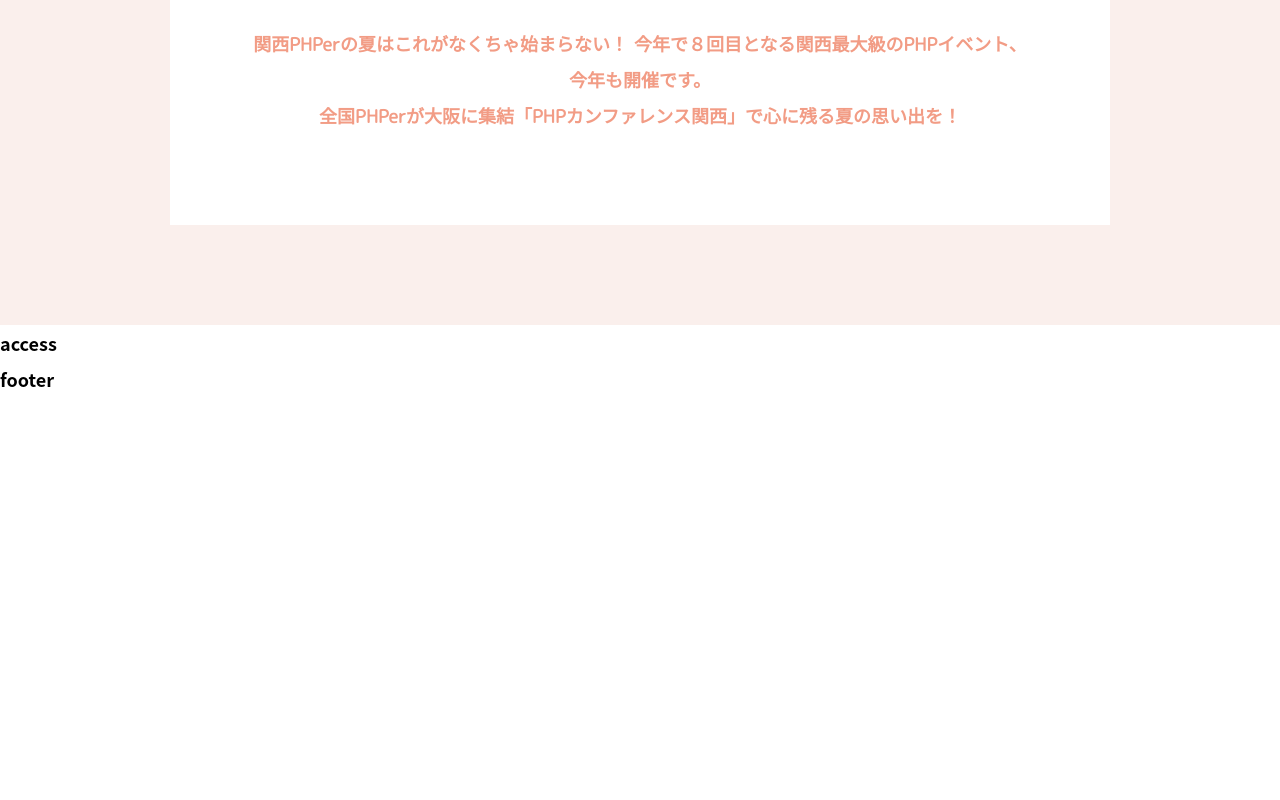
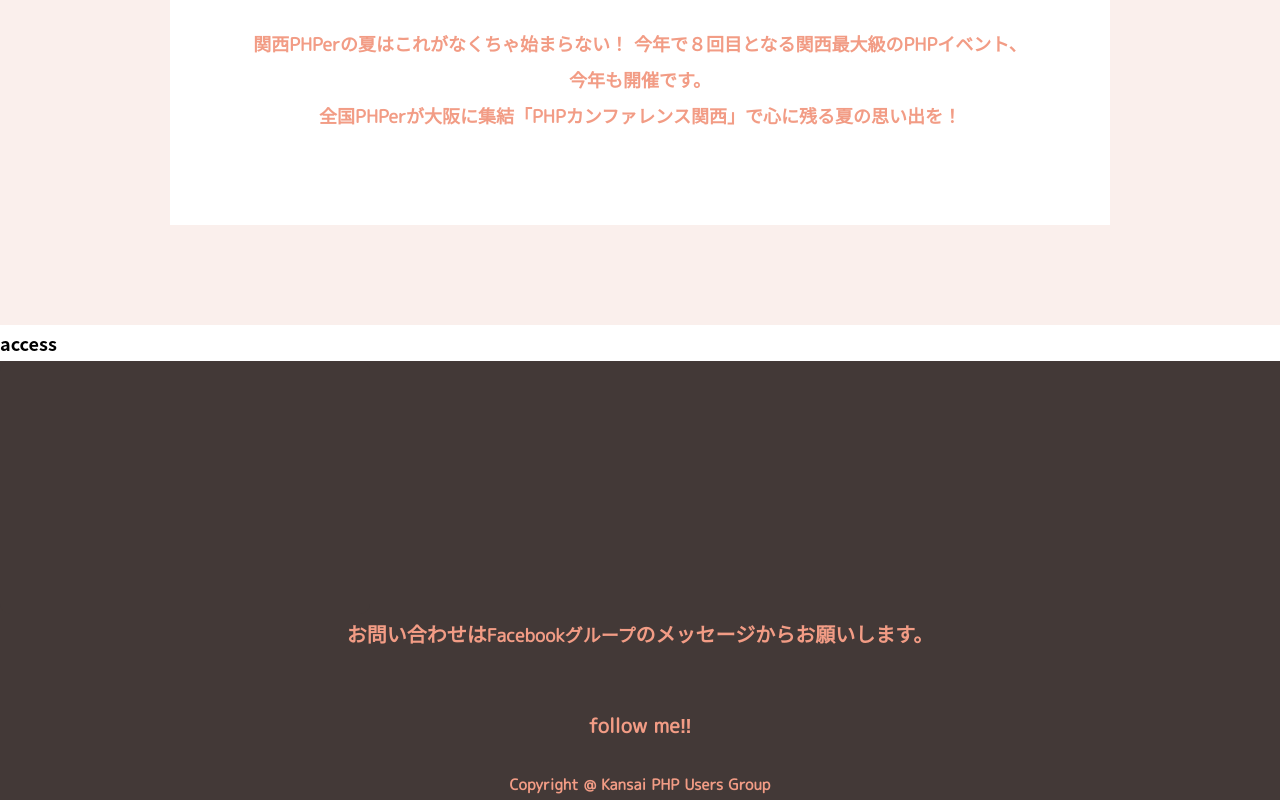
Before and after one commit to php-jp/phpcon2020-kansai, a Nuxt app: page /teaser in a window 1280 px wide. Shown: the part 526-1326 px from the top of the page. Before the commit the page ends 923 px from the top, so only its background shows below. Built offline with nearby package versions, Linux system fonts and the light colour scheme.

Commit message:
フッターのコーディング

```diff
--- a/components/Footer.vue
+++ b/components/Footer.vue
@@ -1,5 +1,18 @@
 <template>
-    <h1>footer</h1>
+<div class="p-footer">
+    <div class="square"></div>
+        <div class="p-footer_intro">
+          <div class="p-footer_secHeading">
+            お問い合わせは<a>Facebookグループ</a>のメッセージからお願いします。
+          </div>
+          <div class="p-footer_read">
+            follow me‼︎
+          </div>
+          <p class="p-footer_copyright">
+            Copyright @ Kansai PHP Users Group
+          </p>
+        </div>
+     </div>
 </template>
 
 <script>
@@ -7,5 +20,56 @@
 </script>
 
 <style lang="scss" scoped>
+@import "~/assets/scss/common.scss";
+
+.square {
+padding: 0px 100px 253px 100px;
+   width: 120px;
+   height: 55px;
+   background: #433937;
+   border-radius: 10px 10px 10px 10px;
+   @include desktop {
+    width: 370px;
+   height: 86px;
+        }
+}
+
+.p-footer {
+    background-color: #433937;
+    color: $clr_accentcolor;
+    font-family: 'M PLUS Rounded 1c', sans-serif;
+    font-weight: bold;
+    text-align: center;
+
+    &_secHeading {
+        font-size: 1.4rem;
+         margin-bottom: 22px;
+
+        @include desktop {
+        font-size: 2rem;
+         margin-bottom: 51px;
+        }
+    }
+
+    &_read {
+        font-size: 1.4rem;
+         margin-bottom: 15px;
+
+        @include desktop {
+        font-size: 2rem;
+         margin-bottom: 25px;
+        }
+    }
+
+    &_copyright {
+        font-size: 1.2rem;
+         margin-bottom: 30px;
+
+        @include desktop {
+        font-size: 1.5rem;
+         margin-bottom: 34px;
+        }
+    }
+}
 
 </style>
```
